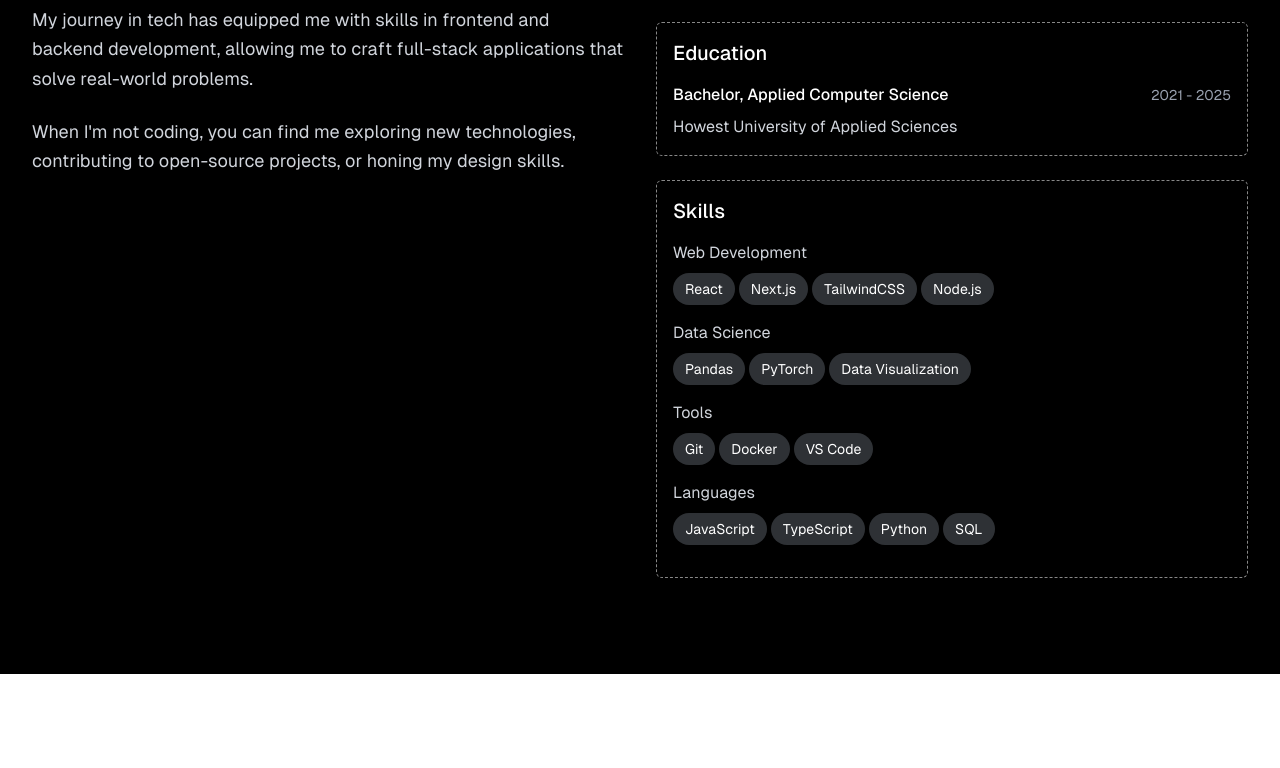
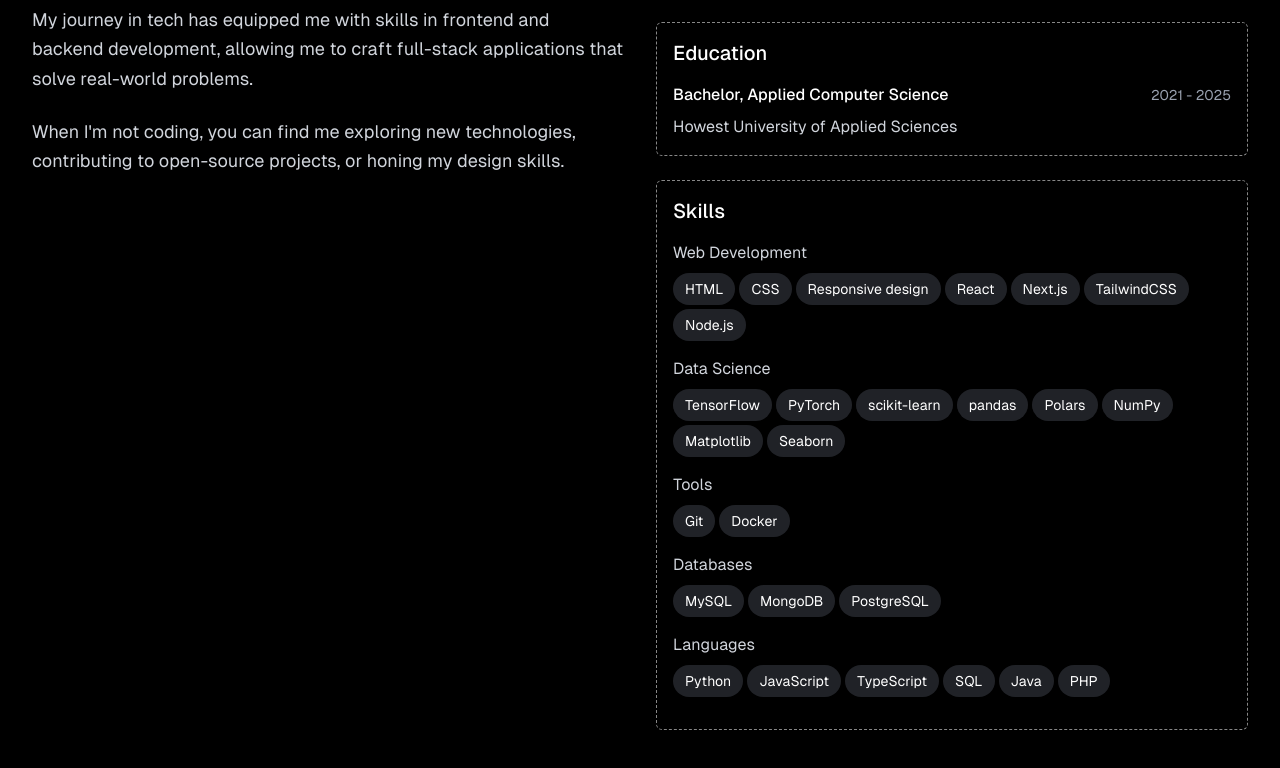
Before and after one commit to Harmxn02/harmansingh.nl, a Next.js app: page / in a window 1280 px wide. Shown: the part 1116-1884 px from the top of the page. Before the commit the page ends 1790 px from the top, so only its background shows below. Built offline with nearby package versions, Linux system fonts and the light colour scheme.

Commit message:
Update skills section in About component with comprehensive lists and adjust skill badge styling

```diff
--- a/src/app/components/About.jsx
+++ b/src/app/components/About.jsx
@@ -1,10 +1,28 @@
 import React from "react";
 
 const skills = {
-	webDevelopment: ["React", "Next.js", "TailwindCSS", "Node.js"],
-	dataScience: ["Pandas", "PyTorch", "Data Visualization"],
-	tools: ["Git", "Docker", "VS Code"],
-	languages: ["JavaScript", "TypeScript", "Python", "SQL"],
+	webDevelopment: [
+		"HTML",
+		"CSS",
+		"Responsive design",
+		"React",
+		"Next.js",
+		"TailwindCSS",
+		"Node.js",
+	],
+	dataScience: [
+		"TensorFlow",
+		"PyTorch",
+		"scikit-learn",
+		"pandas",
+		"Polars",
+		"NumPy",
+		"Matplotlib",
+		"Seaborn",
+	],
+	tools: ["Git", "Docker"],
+	databases: ["MySQL", "MongoDB", "PostgreSQL"],
+	languages: ["Python", "JavaScript", "TypeScript", "SQL", "Java", "PHP"],
 };
 
 const SectionTitle = () => {
@@ -90,7 +108,7 @@ const About = () => {
 										{categorySkills.map((skill) => (
 											<span
 												key={skill}
-												className="rounded-full bg-gray-400/30 px-3 py-1.5 text-sm"
+												className="rounded-full bg-gray-500/30 px-3 py-1.5 text-sm"
 											>
 												{skill}
 											</span>
```
